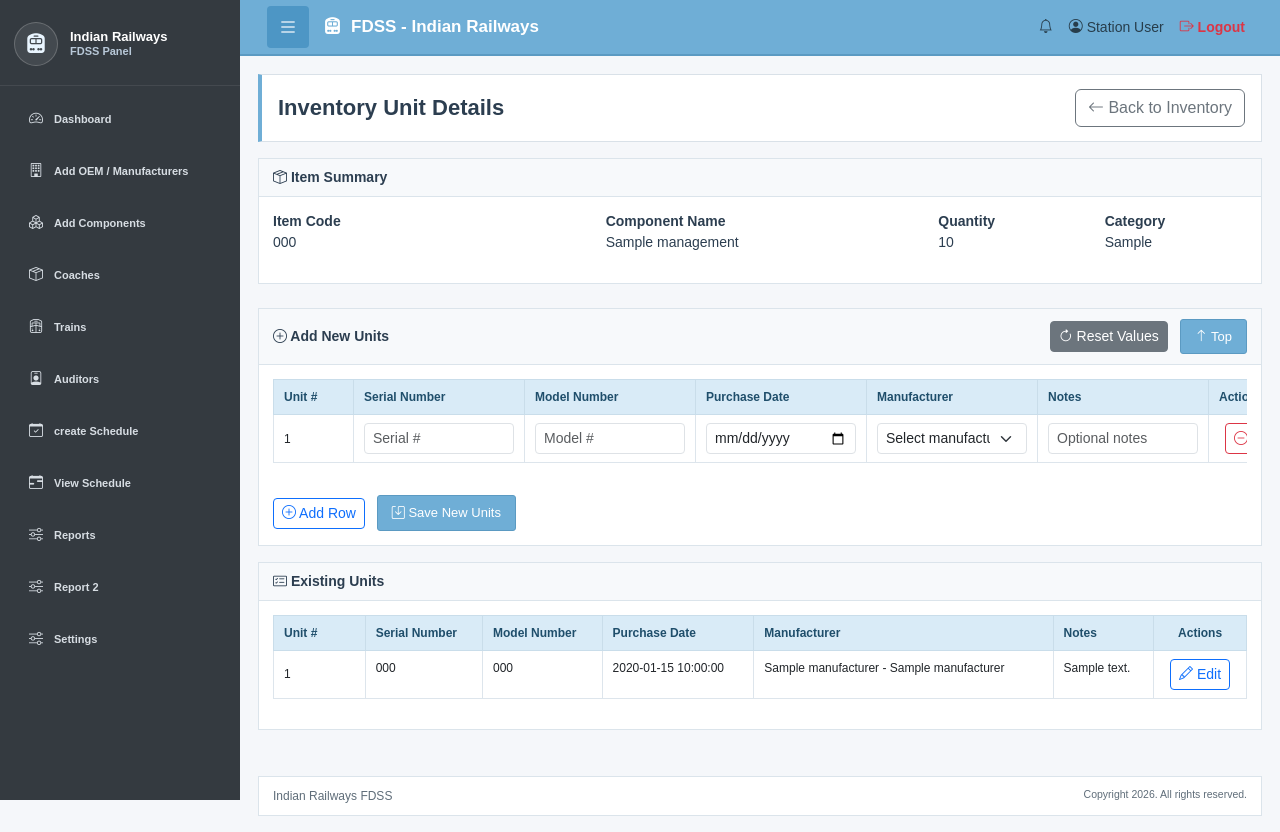
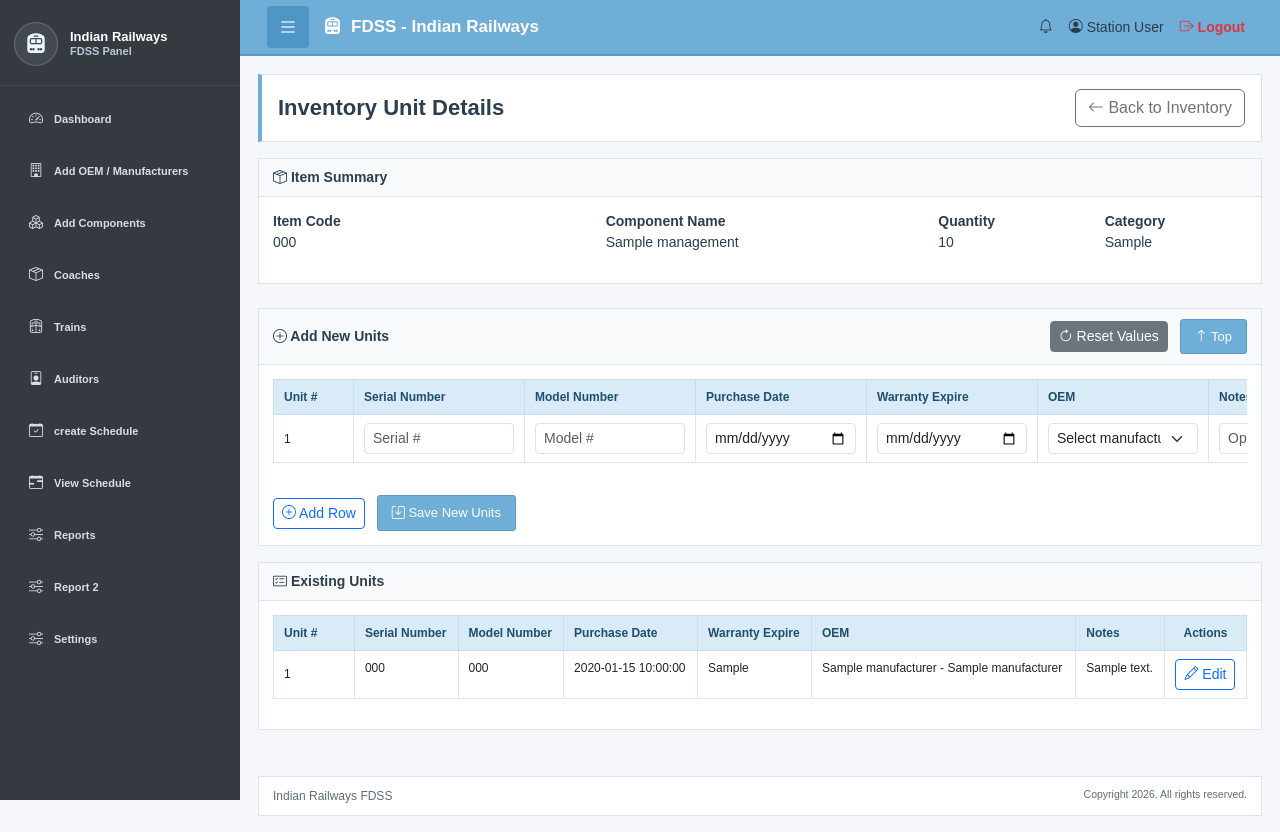
Before and after one commit to gusainakhil/fdss, a PHP site: page /inventory-item-details.php?inventory_id=1 in a window 1280 px wide. Run offline with PHP 8.4, Linux system fonts and the light colour scheme; the visitor is signed in with stand-in values (Sample User, id 1); tables that the repository leaves empty or names only in its code hold one stand-in row (values such as "Sample post").

Commit message:
update warranty date column

```diff
--- a/inventory-item-details.php
+++ b/inventory-item-details.php
@@ -10,6 +10,7 @@ require_once 'config/db.php';
 //     serial_number VARCHAR(255) DEFAULT NULL,
 //     model_number VARCHAR(255) DEFAULT NULL,
 //     purchase_date DATE DEFAULT NULL,
+//     warranty_expire DATE DEFAULT NULL,
 //     manufacturer_id INT DEFAULT NULL,
 //     notes TEXT,
 //     created_at TIMESTAMP DEFAULT CURRENT_TIMESTAMP,
@@ -49,6 +50,7 @@ if ($_SERVER['REQUEST_METHOD'] === 'POST' && ($_POST['action'] ?? '') === 'save_
     $newSerials = $_POST['new_serial'] ?? [];
     $newModels = $_POST['new_model'] ?? [];
     $newPurchases = $_POST['new_purchase'] ?? [];
+    $newWarrantyExpires = $_POST['new_warranty_expire'] ?? [];
     $newManufacturerIds = $_POST['new_manufacturer'] ?? [];
     $newNotesList = $_POST['new_notes'] ?? [];
 
@@ -56,8 +58,8 @@ if ($_SERVER['REQUEST_METHOD'] === 'POST' && ($_POST['action'] ?? '') === 'save_
         $conn->begin_transaction();
         try {
             $insertQuery = "INSERT INTO fdds_inventory_unit
-                (inventory_id, user_id, serial_number, model_number, purchase_date, manufacturer_id, notes)
-                VALUES (?, ?, ?, ?, ?, ?, ?)";
+                (inventory_id, user_id, serial_number, model_number, purchase_date, warranty_expire, manufacturer_id, notes)
+                VALUES (?, ?, ?, ?, ?, ?, ?, ?)";
             $insertStmt = $conn->prepare($insertQuery);
 
             $newRowCount = 0;
@@ -65,12 +67,13 @@ if ($_SERVER['REQUEST_METHOD'] === 'POST' && ($_POST['action'] ?? '') === 'save_
                 $serial = trim($newSerials[$i] ?? '');
                 $model = trim($newModels[$i] ?? '');
                 $purchase = trim($newPurchases[$i] ?? '');
+                $warrantyExpire = trim($newWarrantyExpires[$i] ?? '');
                 $manufacturerId = (int) ($newManufacturerIds[$i] ?? 0) ?: null;
                 $note = trim($newNotesList[$i] ?? '');
 
                 // Only insert if at least one field is filled
-                if (!empty($serial) || !empty($model) || !empty($purchase) || !empty($manufacturerId) || !empty($note)) {
-                    $insertStmt->bind_param('iisssis', $inventory_id, $user_id, $serial, $model, $purchase, $manufacturerId, $note);
+                if (!empty($serial) || !empty($model) || !empty($purchase) || !empty($warrantyExpire) || !empty($manufacturerId) || !empty($note)) {
+                    $insertStmt->bind_param('iissssis', $inventory_id, $user_id, $serial, $model, $purchase, $warrantyExpire, $manufacturerId, $note);
                     $insertStmt->execute();
                     $newRowCount++;
                 }
@@ -99,7 +102,7 @@ if ($_SERVER['REQUEST_METHOD'] === 'POST' && ($_POST['action'] ?? '') === 'save_
             // Reload existing units
             $existing_units = [];
             if ($item) {
-                $unit_query = "SELECT unit_id, serial_number, model_number, purchase_date, manufacturer_id, notes
+                $unit_query = "SELECT unit_id, serial_number, model_number, purchase_date, warranty_expire, manufacturer_id, notes
                                FROM fdds_inventory_unit
                                WHERE inventory_id = ? AND user_id = ?
                                ORDER BY unit_id ASC";
@@ -130,15 +133,16 @@ if ($_SERVER['REQUEST_METHOD'] === 'POST' && ($_POST['action'] ?? '') === 'updat
     $serial = trim($_POST['edit_serial'] ?? '');
     $model = trim($_POST['edit_model'] ?? '');
     $purchase = trim($_POST['edit_purchase'] ?? '');
+    $warrantyExpire = trim($_POST['edit_warranty_expire'] ?? '');
     $manufacturerId = (int) ($_POST['edit_manufacturer'] ?? 0) ?: null;
     $note = trim($_POST['edit_notes'] ?? '');
 
     if ($unitId > 0 && $inventory_id > 0) {
         $updateQuery = "UPDATE fdds_inventory_unit
-                        SET serial_number = ?, model_number = ?, purchase_date = ?, manufacturer_id = ?, notes = ?
+                        SET serial_number = ?, model_number = ?, purchase_date = ?, warranty_expire = ?, manufacturer_id = ?, notes = ?
                         WHERE unit_id = ? AND inventory_id = ? AND user_id = ?";
         $updateStmt = $conn->prepare($updateQuery);
-        $updateStmt->bind_param('ssisiii', $serial, $model, $purchase, $manufacturerId, $note, $unitId, $inventory_id, $user_id);
+        $updateStmt->bind_param('ssssisiii', $serial, $model, $purchase, $warrantyExpire, $manufacturerId, $note, $unitId, $inventory_id, $user_id);
 
         if ($updateStmt->execute()) {
             $message = "Unit updated successfully.";
@@ -147,7 +151,7 @@ if ($_SERVER['REQUEST_METHOD'] === 'POST' && ($_POST['action'] ?? '') === 'updat
             // Reload existing units
             $existing_units = [];
             if ($item) {
-                $unit_query = "SELECT unit_id, serial_number, model_number, purchase_date, manufacturer_id, notes
+                $unit_query = "SELECT unit_id, serial_number, model_number, purchase_date, warranty_expire, manufacturer_id, notes
                                FROM fdds_inventory_unit
                                WHERE inventory_id = ? AND user_id = ?
                                ORDER BY unit_id ASC";
@@ -173,7 +177,7 @@ if ($_SERVER['REQUEST_METHOD'] === 'POST' && ($_POST['action'] ?? '') === 'updat
 }
 
 if ($item) {
-    $unit_query = "SELECT unit_id, serial_number, model_number, purchase_date, manufacturer_id, notes
+    $unit_query = "SELECT unit_id, serial_number, model_number, purchase_date, warranty_expire, manufacturer_id, notes
                    FROM fdds_inventory_unit
                    WHERE inventory_id = ? AND user_id = ?
                    ORDER BY unit_id ASC";
@@ -309,7 +313,8 @@ function e($value) {
                                     <th>Serial Number</th>
                                     <th>Model Number</th>
                                     <th>Purchase Date</th>
-                                    <th>Manufacturer</th>
+                                    <th>Warranty Expire</th>
+                                    <th>OEM</th>
                                     <th>Notes</th>
                                     <th class="text-center">Actions</th>
                                 </tr>
@@ -346,7 +351,8 @@ function e($value) {
                                     <th>Serial Number</th>
                                     <th>Model Number</th>
                                     <th>Purchase Date</th>
-                                    <th>Manufacturer</th>
+                                    <th>Warranty Expire</th>
+                                    <th>OEM</th>
                                     <th>Notes</th>
                                     <th class="text-center">Actions</th>
                                 </tr>
@@ -358,6 +364,7 @@ function e($value) {
                                         <td><?php echo e($unit['serial_number']); ?></td>
                                         <td><?php echo e($unit['model_number']); ?></td>
                                         <td><?php echo e($unit['purchase_date']); ?></td>
+                                        <td><?php echo e($unit['warranty_expire']); ?></td>
                                         <td>
                                             <?php
                                                 if (!empty($unit['manufacturer_id'])) {
@@ -376,6 +383,7 @@ function e($value) {
                                                     data-serial="<?php echo e($unit['serial_number']); ?>"
                                                     data-model="<?php echo e($unit['model_number']); ?>"
                                                     data-purchase="<?php echo e($unit['purchase_date']); ?>"
+                                                    data-warranty="<?php echo e($unit['warranty_expire']); ?>"
                                                     data-manufacturer="<?php echo e($unit['manufacturer_id']); ?>"
                                                     data-notes="<?php echo e($unit['notes']); ?>">
                                                 <i class="bi bi-pencil"></i> Edit
@@ -432,9 +440,14 @@ function e($value) {
                     </div>
 
                     <div class="mb-3">
-                        <label for="editManufacturer" class="form-label">Manufacturer</label>
+                        <label for="editWarrantyExpire" class="form-label">Warranty Expire</label>
+                        <input type="date" class="form-control" id="editWarrantyExpire" name="edit_warranty_expire">
+                    </div>
+
+                    <div class="mb-3">
+                        <label for="editManufacturer" class="form-label">OEM</label>
                         <select class="form-select" id="editManufacturer" name="edit_manufacturer">
-                            <option value="">Select manufacturer</option>
+                            <option value="">Select OEM</option>
                             <?php foreach ($manufacturers as $m): ?>
                                 <option value="<?php echo e($m['manufacturer_id']); ?>">
                                     <?php echo e(trim($m['company_name'] . ($m['name'] ? ' - ' . $m['name'] : ''))); ?>
@@ -503,6 +516,7 @@ function e($value) {
         const serialValue = escapeHtml(data.serial_number || '');
         const modelValue = escapeHtml(data.model_number || '');
         const purchaseValue = escapeHtml(data.purchase_date || '');
+        const warrantyValue = escapeHtml(data.warranty_expire || '');
         const manufacturerValue = escapeHtml(data.manufacturer_id || '');
         const notesValue = escapeHtml(data.notes || '');
 
@@ -512,6 +526,7 @@ function e($value) {
             <td><input type="text" class="form-control form-control-sm" name="new_serial[]" placeholder="Serial #" value="${serialValue}"></td>
             <td><input type="text" class="form-control form-control-sm" name="new_model[]" placeholder="Model #" value="${modelValue}"></td>
             <td><input type="date" class="form-control form-control-sm" name="new_purchase[]" value="${purchaseValue}"></td>
+            <td><input type="date" class="form-control form-control-sm" name="new_warranty_expire[]" value="${warrantyValue}"></td>
             <td>
                 <select class="form-select form-select-sm" name="new_manufacturer[]">
                     ${optionsHtml}
@@ -575,7 +590,7 @@ function e($value) {
     }
 
     function downloadCsv() {
-        const rows = [['Unit #', 'Serial Number', 'Model Number', 'Purchase Date', 'Manufacturer', 'Notes']];
+        const rows = [['Unit #', 'Serial Number', 'Model Number', 'Purchase Date', 'Warranty Expire', 'Manufacturer', 'Notes']];
         const rowCount = getRowCount();
         for (let i = 1; i <= rowCount; i++) {
             const serial = document.querySelectorAll('[name="new_serial[]"]')[i - 1]?.value || '';
@@ -583,8 +598,9 @@ function e($value) {
             const purchase = document.querySelectorAll('[name="new_purchase[]"]')[i - 1]?.value || '';
             const manufacturerSelect = document.querySelectorAll('[name="new_manufacturer[]"]')[i - 1];
             const manufacturer = manufacturerSelect ? manufacturerSelect.options[manufacturerSelect.selectedIndex]?.text || '' : '';
+            const warranty = document.querySelectorAll('[name="new_warranty_expire[]"]')[i - 1]?.value || '';
             const notes = document.querySelectorAll('[name="new_notes[]"]')[i - 1]?.value || '';
-            rows.push([i, serial, model, purchase, manufacturer, notes]);
+            rows.push([i, serial, model, purchase, warranty, manufacturer, notes]);
         }
 
         const csvContent = rows.map(r => r.map(v => `"${(v || '').toString().replace(/"/g, '""')}"`).join(',')).join('\n');
@@ -630,6 +646,7 @@ function e($value) {
             const serial = this.getAttribute('data-serial');
             const model = this.getAttribute('data-model');
             const purchase = this.getAttribute('data-purchase');
+            const warranty = this.getAttribute('data-warranty');
             const manufacturer = this.getAttribute('data-manufacturer');
             const notes = this.getAttribute('data-notes');
 
@@ -637,6 +654,7 @@ function e($value) {
             document.getElementById('editSerial').value = serial || '';
             document.getElementById('editModel').value = model || '';
             document.getElementById('editPurchase').value = purchase || '';
+            document.getElementById('editWarrantyExpire').value = warranty || '';
             document.getElementById('editManufacturer').value = manufacturer || '';
             document.getElementById('editNotes').value = notes || '';
 
```
Also changed, not shown: 2 other files.
